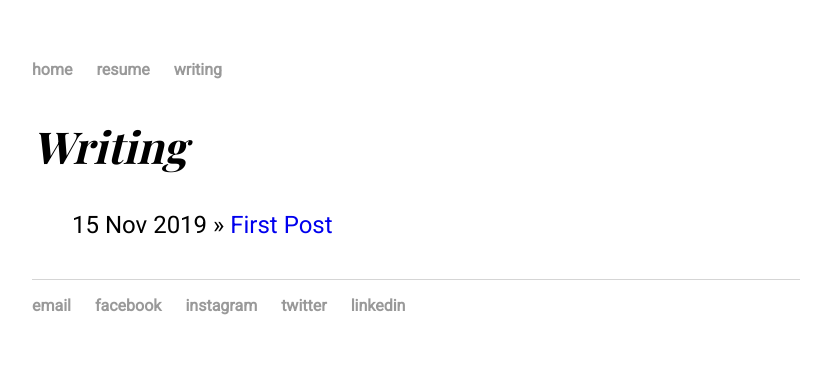
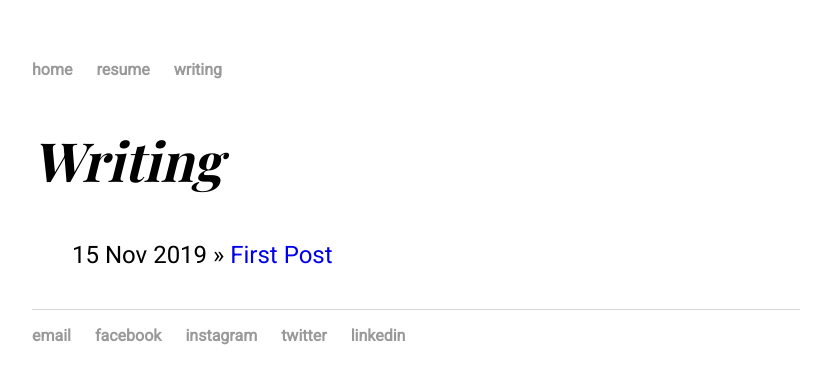
Before and after one commit to nicolas-yan/nicolas-yan.github.io, a Jekyll site: the page built from writing/index.html, in a window 1280 px wide. Shown: the top 384 px of the page, without its empty margins (224-1055 px from the left). Built offline with Jekyll 4.4.1, drawn with Linux system fonts in a browser that asks for light colours; some web fonts are replaced.

Commit message:
Update main.css

```diff
--- a/css/main.css
+++ b/css/main.css
@@ -25,7 +25,7 @@ h1 {
     font-weight: bold;
 }
 h2 {
-    font-size: 44px;
+    font-size: 54px;
     font-family: 'Playfair Display', serif;
     font-weight: bold;
     font-style: italic;
```
